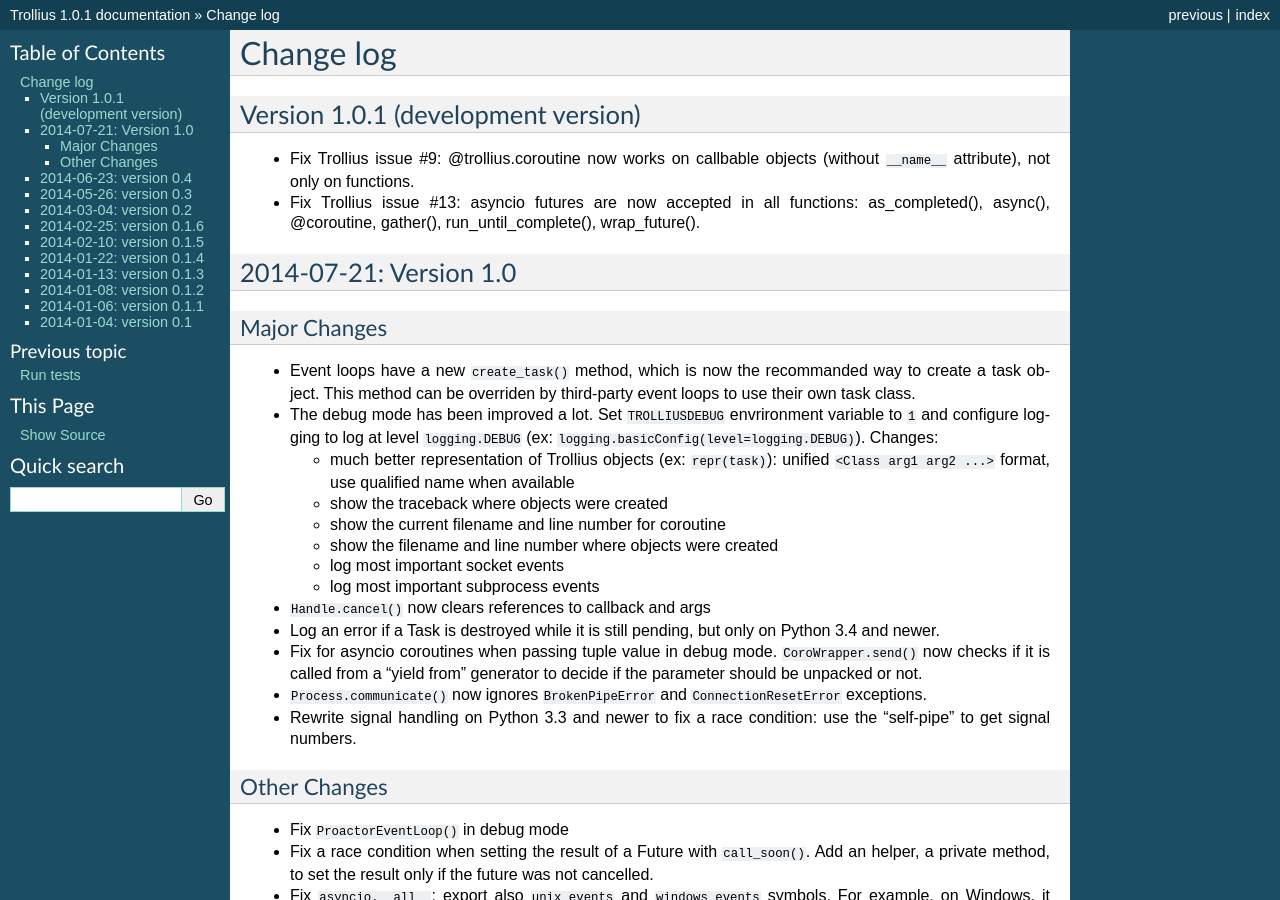
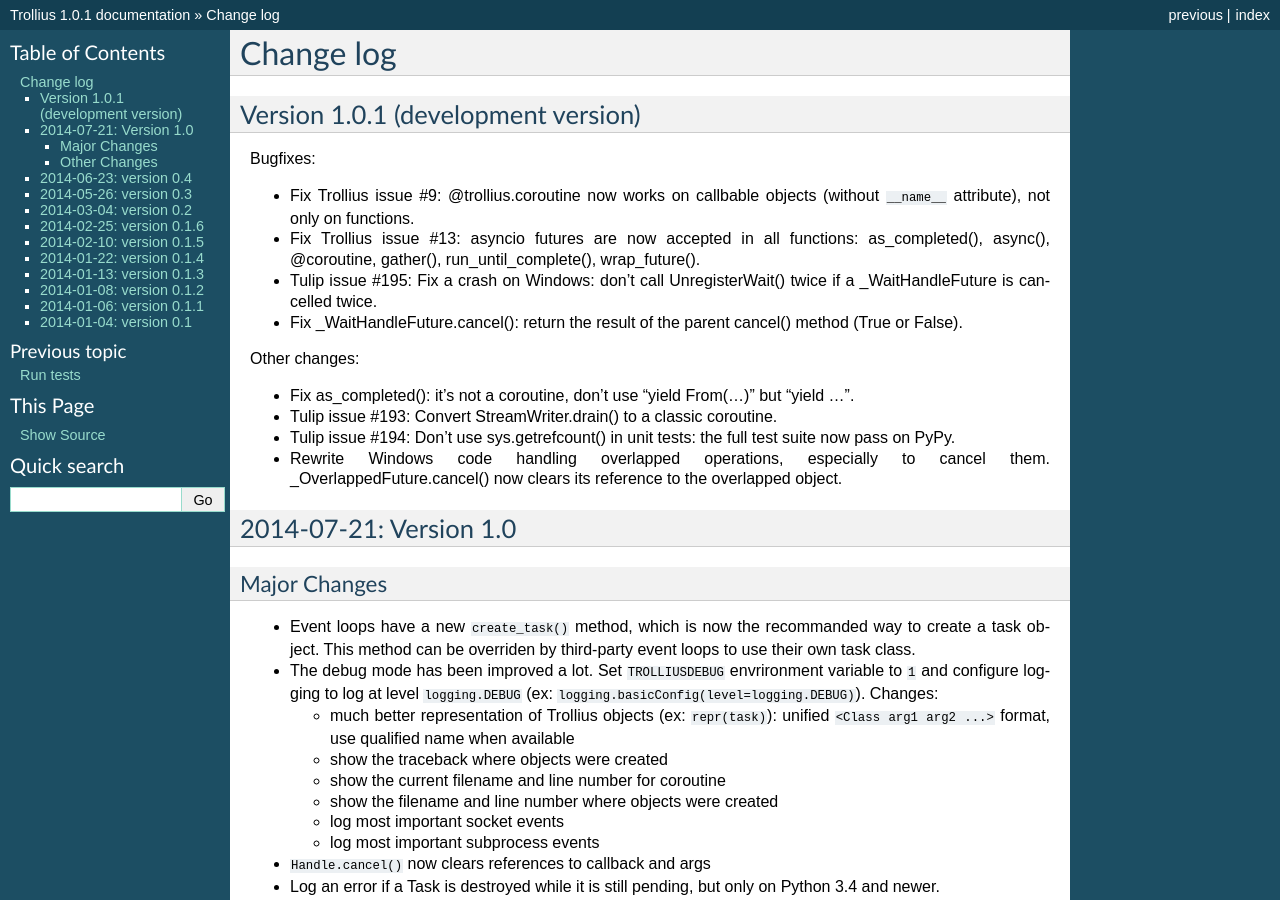
Before and after one commit to openstack-archive/deb-python-trollius, a Sphinx documentation site: the page built from doc/changelog.rst, in a window 1280 px wide and 900 px high. Built offline with Sphinx 7.4.7, drawn with Linux system fonts in a browser that asks for light colours.

Commit message:
Update the changelog

```diff
--- a/doc/changelog.rst
+++ b/doc/changelog.rst
@@ -5,11 +5,28 @@ Change log
 Version 1.0.1 (development version)
 ===================================
 
+Bugfixes:
+
 * Fix Trollius issue #9: @trollius.coroutine now works on callbable objects
   (without ``__name__`` attribute), not only on functions.
 * Fix Trollius issue #13: asyncio futures are now accepted in all functions:
   as_completed(), async(), @coroutine, gather(), run_until_complete(),
   wrap_future().
+* Tulip issue #195: Fix a crash on Windows: don't call UnregisterWait() twice
+  if a _WaitHandleFuture is cancelled twice.
+* Fix _WaitHandleFuture.cancel(): return the result of the parent cancel()
+  method (True or False).
+
+Other changes:
+
+* Fix as_completed(): it's not a coroutine, don't use "yield From(...)" but
+  "yield ...".
+* Tulip issue #193: Convert StreamWriter.drain() to a classic coroutine.
+* Tulip issue #194: Don't use sys.getrefcount() in unit tests: the full test
+  suite now pass on PyPy.
+* Rewrite Windows code handling overlapped operations, especially to cancel
+  them. _OverlappedFuture.cancel() now clears its reference to the overlapped
+  object.
 
 
 2014-07-21: Version 1.0
```
